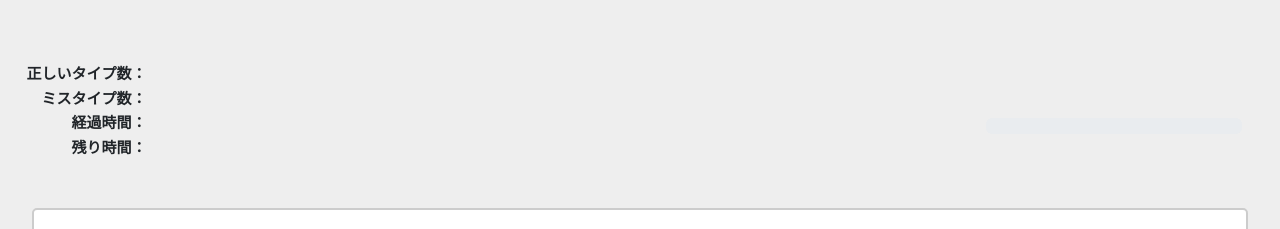
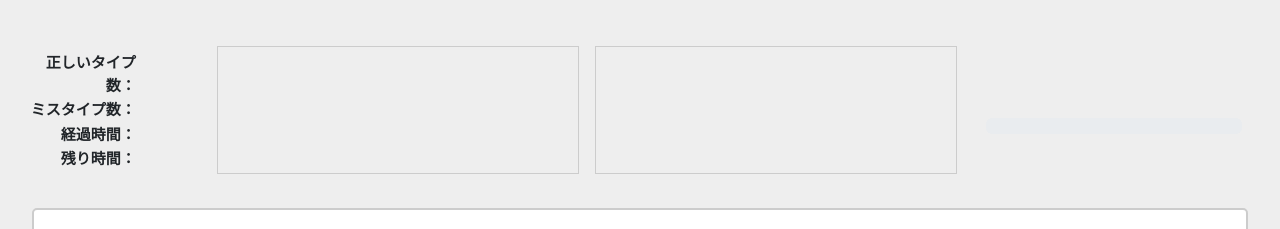
Before and after one commit to ut-code/typing-game, a React (Vite) app in the folder frontend/: page /basic in a window 1280 px wide. Shown: the top 229 px of the page. Built offline with nearby package versions, Linux system fonts and the light colour scheme; no server answers.

Commit message:
htmlを表示する準備

```diff
--- a/frontend/src/pages/Basic/Basic.tsx
+++ b/frontend/src/pages/Basic/Basic.tsx
@@ -3,6 +3,7 @@ import Keyboard from "./../../../keyboard-layout-creator/keyboard/src/App";
 import "./style.css";
 // @ts-ignore
 import script from "./script";
+// import learnhtml from "./learnhtml";
 
 import "bootstrap/dist/css/bootstrap.min.css";
 import { Button, ProgressBar, Stack } from "react-bootstrap";
@@ -20,7 +21,7 @@ export default function Basic() {
     <>
       {/* ここからHTMLファイル */}
       <div id="score-related">
-        <Stack direction="horizontal" gap={0}>
+        <Stack direction="horizontal" gap={3}>
           <table id="current">
             <tbody>
               <tr>
@@ -42,7 +43,11 @@ export default function Basic() {
             </tbody>
           </table>
 
-          <div id="html"></div>
+          <div id="rawcode">{}</div>
+
+          <div id="compilecode">
+            {/* addcodeを画面に表示したものを入れる */}
+          </div>
 
           <Stack gap={0} id="progress">
             <div id="progress-number"></div>
--- a/frontend/src/pages/Basic/script.js
+++ b/frontend/src/pages/Basic/script.js
@@ -139,6 +139,7 @@ export default async function script(now, setNow) {
       }
       if (cnt == questions[word_num].length) {
         // 次の問題へ
+        if (qnumber === 1) addcode(questions[word_num]);
         word_num++;
         setNow(Math.round((word_num / questions.length) * 100));
         answer = "";
@@ -206,7 +207,7 @@ export default async function script(now, setNow) {
   let cnt = 0; // 何文字目か
   let isStarted = false; // 始まったか
   let time = 0; // 時間
-  let timeLimit = 45; // 制限時間
+  let timeLimit = 30; // 制限時間
 
   let content = document.getElementById("content").textContent;
 
@@ -214,5 +215,18 @@ export default async function script(now, setNow) {
   document.getElementById("miss").textContent = miss + "回";
   document.getElementById("time").textContent = time + "秒";
   document.getElementById("timeLeft").textContent = timeLimit - time + "秒";
+
+  // Web開発追体験(learn.jsに移植したい)
+  function addcode(question) {
+    let rawcode = document.createElement("code");
+    q;
+    rawcode.textContent = question;
+    document.getElementById("rawcode").appendChild(rawcode);
+    // document.getElementById("rawcode").textContent = question;
+    // let code = document.createElement("script");
+    // code.textContent = question;
+    // document.getElementById("rawcode").appendChild(code);
+    document.getElementById("compilecode").innerHTML = question;
+  }
   // ここまで
 }
--- a/frontend/src/pages/Basic/style.css
+++ b/frontend/src/pages/Basic/style.css
@@ -74,6 +74,18 @@ thead th {
   /* color: rgb(68, 5, 102); */
   margin: 0 0 0 auto;
 }
+#rawcode {
+  overflow: auto;
+  border: 1px solid #cccccc;
+  width: 30vw;
+  height: 10vw;
+}
+#compilecode {
+  overflow: auto;
+  border: 1px solid #cccccc;
+  width: 30vw;
+  height: 10vw;
+}
 footer {
   font-size: 13px;
   padding: 2vw;
--- a/frontend/src/pages/Home.tsx
+++ b/frontend/src/pages/Home.tsx
@@ -29,6 +29,7 @@ export default function Home() {
               <Form.Label>問題番号</Form.Label>
               <Form.Select>
                 <option>0</option>
+                <option>1</option>
                 <option>11</option>
                 <option>20</option>
                 <option>21</option>
@@ -36,8 +37,9 @@ export default function Home() {
                 <option>23</option>
               </Form.Select>
               <Form.Text className="text-muted">
-                0: テスト用 11: ゲティスバーグ演説 20: ロンドン橋落ちた 21:
-                ハンプティダンプティ 22: きらきら星 23: Hey Diddle Diddle
+                0: テスト用 1: javascript 11: ゲティスバーグ演説 20:
+                ロンドン橋落ちた 21: ハンプティダンプティ 22: きらきら星 23: Hey
+                Diddle Diddle
               </Form.Text>
             </Form.Group>
 
@@ -51,7 +53,8 @@ export default function Home() {
           <Accordion.Item eventKey="0">
             <Accordion.Header>遊び方</Accordion.Header>
             <Accordion.Body>
-              問題番号を選択してPlayボタンを押します。スペースキーで開始すると問題が表示されます。<br></br>
+              問題番号を選択してPlayボタンを押します。スペースキーで開始すると問題が表示されます。
+              <br></br>
               残り時間が0になると得点が0になります。高得点を目指して頑張りましょう！
             </Accordion.Body>
           </Accordion.Item>
```
